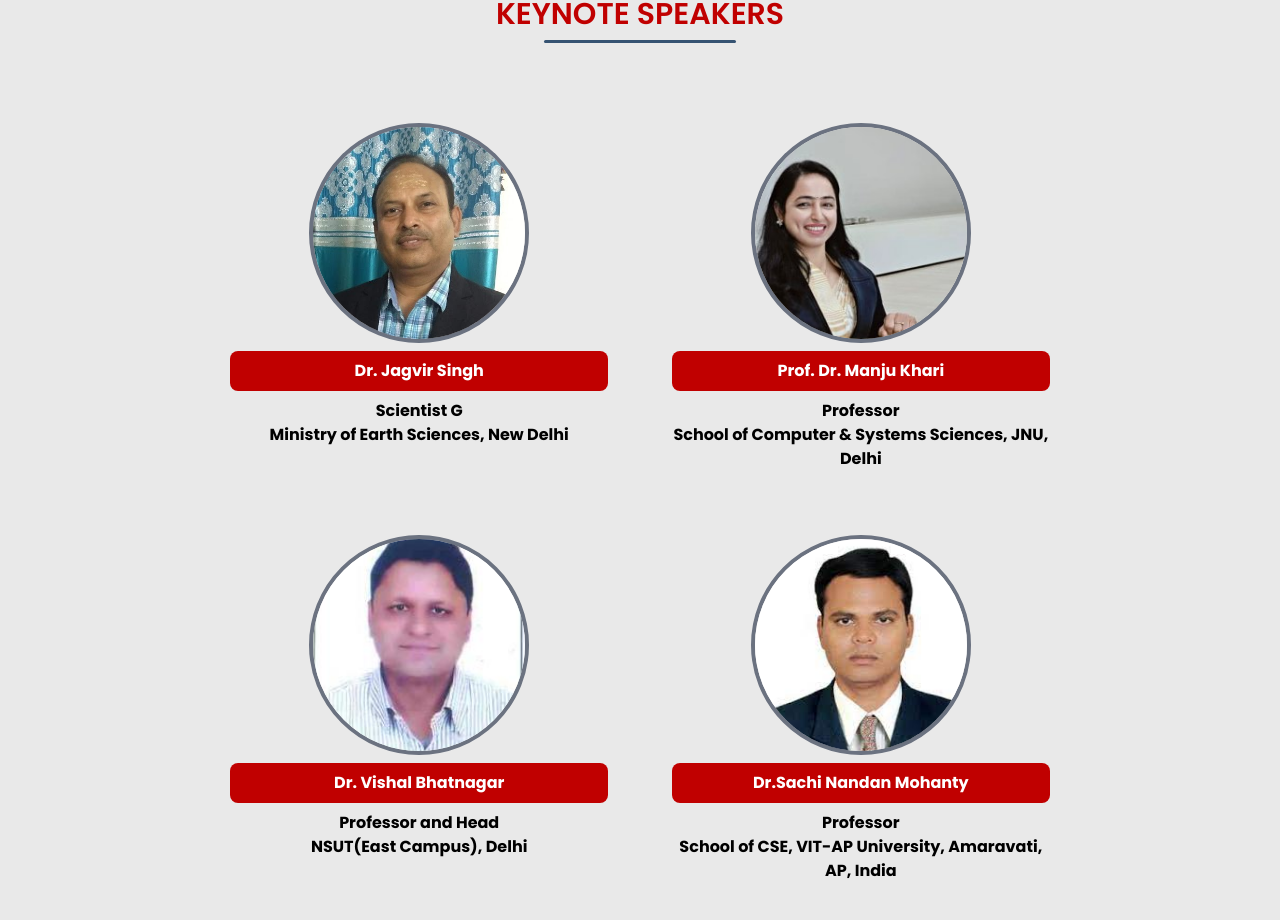
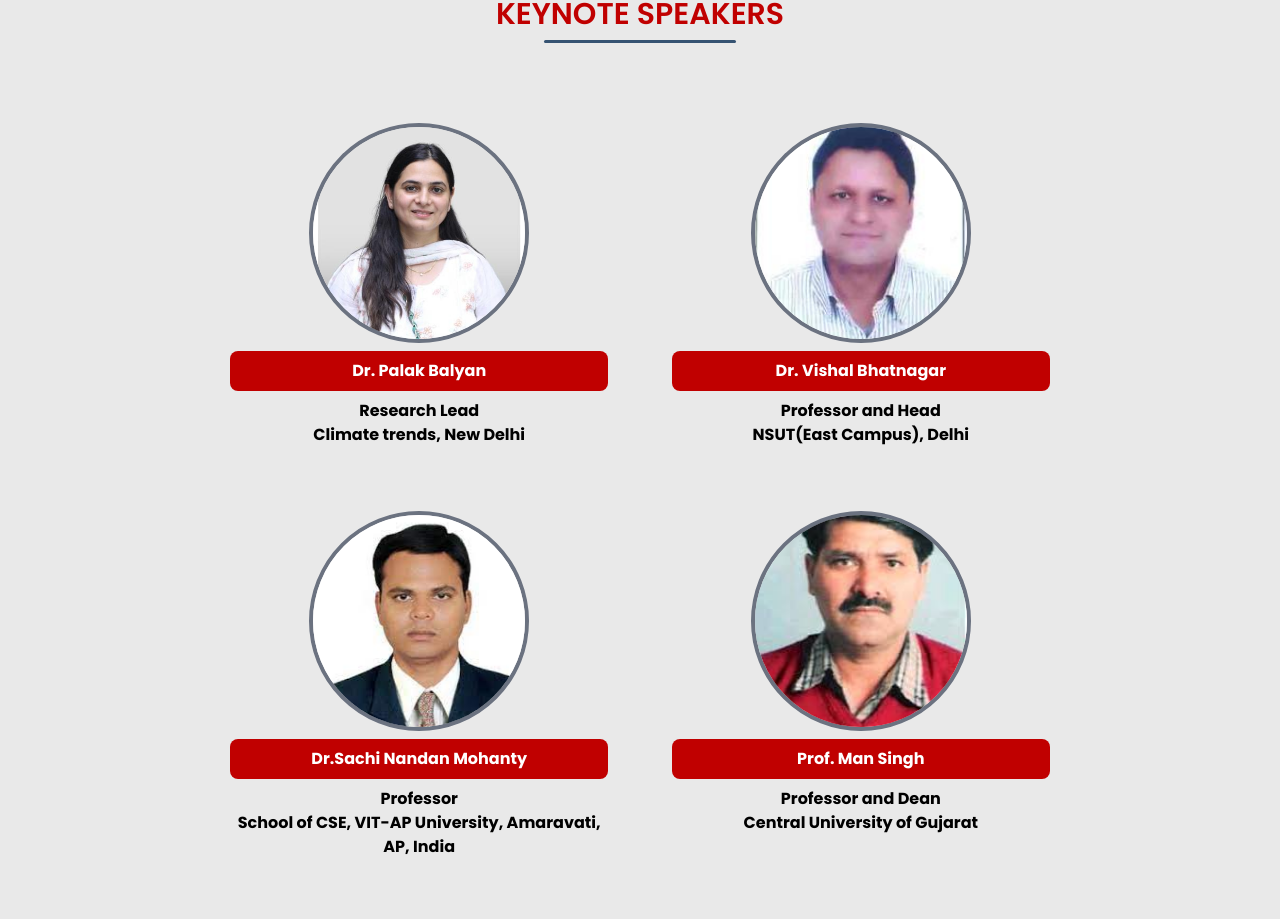
Before and after one commit to ncrtces-team/ncrtces-2026, a React (Vite) app: page / in a window 1280 px wide. Shown: the part 1880-2800 px from the top of the page. Built offline with nearby package versions, Linux system fonts and the light colour scheme.

Commit message:
Replace Dr. Jagvir Singh and Prof. Dr. Manju Khari with Dr. Palak Balyan in keynote speakers list and add corresponding image

```diff
--- a/pages/Keynote.jsx
+++ b/pages/Keynote.jsx
@@ -1,16 +1,10 @@
 const Keynote = () => {
   const speakers = [
     {
-      img: "/jagvirSingh.jpg",
-      name: "Dr. Jagvir Singh",
-      title: "Scientist G",
-      subtitle: "Ministry of Earth Sciences, New Delhi",
-    },
-    {
-      img: "/manjuKhari.jpeg",
-      name: "Prof. Dr. Manju Khari",
-      title: "Professor",
-      subtitle: "School of Computer & Systems Sciences, JNU, Delhi",
+      img: "/pb.jpg",
+      name: "Dr. Palak Balyan",
+      title: "Research Lead",
+      subtitle: "Climate trends, New Delhi",
     },
     {
       img: "/vishalBhatnagar.jpeg",
```
Also changed, not shown: public/pb.jpg (added).
